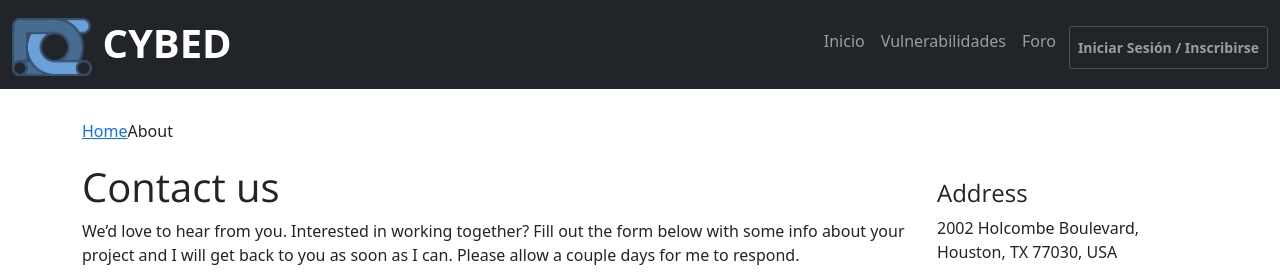
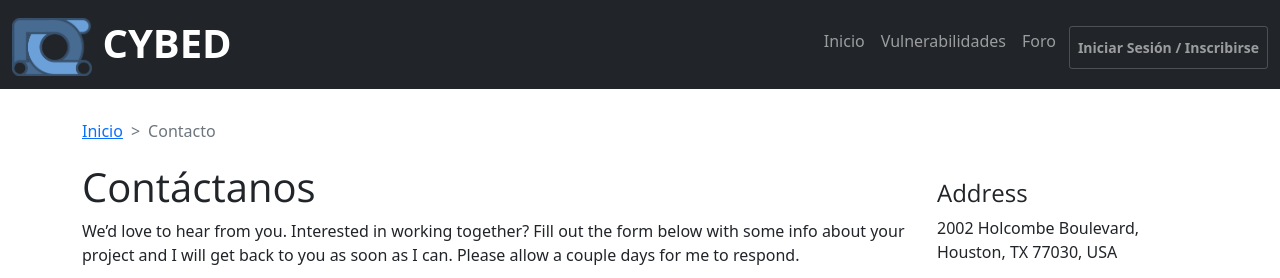
Before and after one commit to Proyecto-Cybed/Cybed-Frontend, a PHP site: page /contact.php in a window 1280 px wide. Shown: the top 278 px of the page. Run offline with PHP 8.4, Linux system fonts and the light colour scheme; some libraries are stand-ins or nearby versions.

Commit message:
Fixed breadcrumbs

```diff
--- a/contact.php
+++ b/contact.php
@@ -36,17 +36,19 @@
 	<!-- container -->
 	<div class="container">
 
-		<ol class="breadcrumb">
-			<li><a href="index.html">Home</a></li>
-			<li class="active">About</li>
-		</ol>
+		<nav style="--bs-breadcrumb-divider: '>';" aria-label="breadcrumb">
+			<ol class="breadcrumb">
+				<li class="breadcrumb-item"><a href="index.php">Inicio</a></li>
+				<li class="breadcrumb-item active">Contacto</li>
+			</ol>
+		</nav>
 
 		<div class="row">
 
 			<!-- Article main content -->
 			<article class="col-sm-9 maincontent">
 				<header class="page-header">
-					<h1 class="page-title">Contact us</h1>
+					<h1 class="page-title">Contáctanos</h1>
 				</header>
 
 				<p>
```
Also changed, not shown: cve.php (+6 -4 lines), forum.php (+6 -4 lines), login.php (+6 -4 lines), signup.php (+6 -4 lines).
